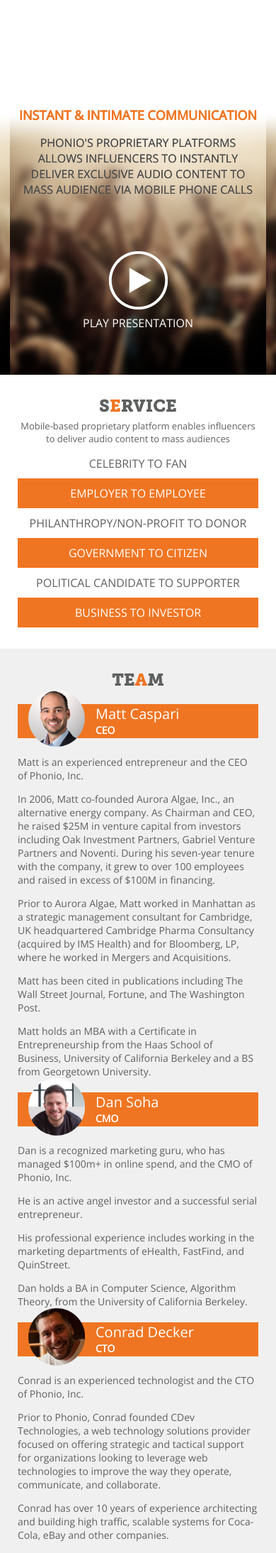
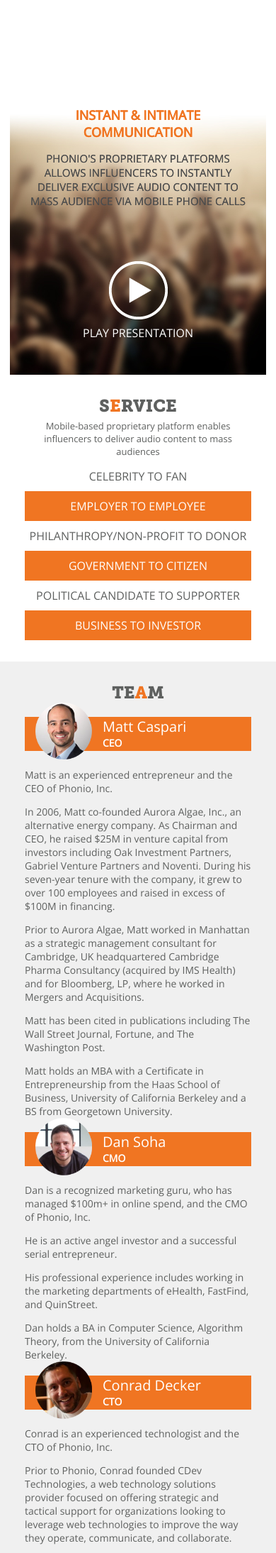
Before and after one commit to phonio/phonio.github.io, a Jekyll site: the page built from index.md, in a window 390 px wide. Shown: the top 2188 px of the page at 71% size. Built offline with Jekyll 4.4.1, drawn with Linux system fonts in a browser that asks for light colours.

Commit message:
Fix iphone styles

```diff
--- a/assets/css/style.css
+++ b/assets/css/style.css
@@ -17,7 +17,8 @@ body { -webkit-font-smoothing: antialiased; } /* anti-aliased text */
 
 #lightbox { height: 100%; width: 100%; position: fixed; z-index: 1000; background: #000000; background: rgba(0,0,0,0.7); display: none; overflow: auto; }
 #lightbox #lb_content { width: 950px; height: 534px; position: relative; top: 50px; left: 50%; margin-left: -475px; }
-#lightbox .close { font-weight: bold; font-size: 20px; line-height: 24px; height: 24px; width: 24px; cursor: pointer; text-align: center; position: absolute; top: -12px; right: -12px; border-radius: 12px; background: #999999; color: #ffffff; }
+/*#lightbox .close { font-weight: bold; font-size: 20px; line-height: 24px; height: 24px; width: 24px; cursor: pointer; text-align: center; position: absolute; top: -12px; right: -12px; border-radius: 12px; background: #999999; color: #ffffff; }*/
+#lightbox .close { font-weight: bold; font-size: 20px; line-height: 24px; height: 24px; width: 24px; cursor: pointer; text-align: center; position: absolute; top: 0; right: 0; border-radius: 12px; background: #999999; color: #ffffff; }
 #lightbox .close:hover { background: #ff0000; }
 #lightbox iframe { width: 950px; height: 534px; }
 
@@ -97,13 +98,13 @@ body { -webkit-font-smoothing: antialiased; } /* anti-aliased text */
 
 .clear { clear: both; }
 
-@media screen and (max-width: 390px) {
-  .container { width: 340px; }
+@media screen and (max-width: 500px) {
+.container { width: 320px; }
 .body_noscroll { overflow: auto; }
 
-  #lightbox { position: absolute; top: 0; background: transparent; }
-  #lightbox #lb_content { width: 340px; height: 191px; margin-left: -170px; top: 300px; }
-  #lightbox iframe { width: 340px; height: 191px; }
+#lightbox { position: absolute; top: 0; background: transparent; height: 528px; }
+#lightbox #lb_content { width: 320px; height: 180px; margin-left: -160px; top: 325px; }
+#lightbox iframe { width: 320px; height: 180px; }
 
 #header { height: auto; background: transparent; position: absolute; }
 #header #links { display: none; }
@@ -111,12 +112,12 @@ body { -webkit-font-smoothing: antialiased; } /* anti-aliased text */
 #header #logo span { display: none; }
 #header #logo img { display: inline; width: 240px; }
 
+#splash { height: 528px; background: url('/assets/images/m_splash.jpg') center top no-repeat; }
 #splash video { display: none; }
-  #splash { height: 528px; background: url('/assets/images/m_splash.jpg') center top; }
 #splash .text { position: static; margin-top: 150px; }
-  #splash .container { width: 340px; }
+#splash .container { width: 320px; }
 #splash h1 { font-size: 18px; color: #f07522; text-shadow: 0 0; }
-  #splash p { font-size: 16px; color: #4d4d4d; text-shadow: 0 0; }
+#splash p { font-size: 15px; color: #4d4d4d; text-shadow: 0 0; }
 #splash #play { padding-top: 150px; }
 #splash #play:before { top: 60px; }
 
@@ -152,10 +153,10 @@ body { -webkit-font-smoothing: antialiased; } /* anti-aliased text */
 #contact h1 { text-align: center; margin-bottom: 10px; }
 #contact #contact_form p { margin-bottom: 5px; }
 #contact #map { display: none; }
-  #contact #contact_form { float: none; width: 340px; margin: 0; }
-  #contact #contact_form input[type="text"] { padding: 5px; width: 330px; }
-  #contact #contact_form input.half { width: 155px; }
-  #contact #contact_form textarea { padding: 5px; width: 330px; }
+#contact #contact_form { float: none; width: 320px; margin: 0; }
+#contact #contact_form input[type="text"] { padding: 5px; width: 310px; }
+#contact #contact_form input.half { width: 145px; }
+#contact #contact_form textarea { padding: 5px; width: 310px; }
 #contact #contact_form input[type="submit"] { float: none; width: 100%; padding: 5px 0; text-align: center; }
 #contact #location { text-align: center; margin-top: 15px; padding-top: 15px; border-top: 1px solid #fffffff; }
 #contact #location h2 { text-align: center; }
```
Lines whose indentation alone changed are shown as unchanged.
